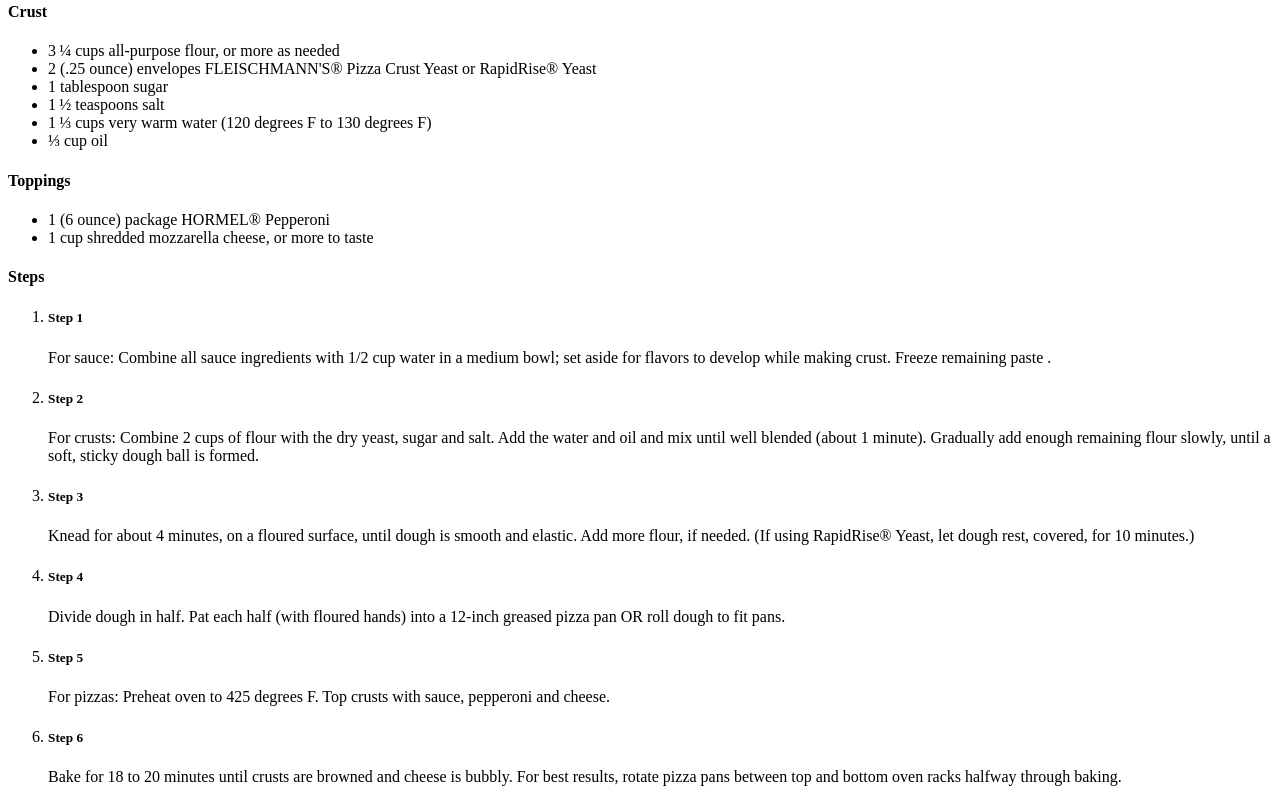
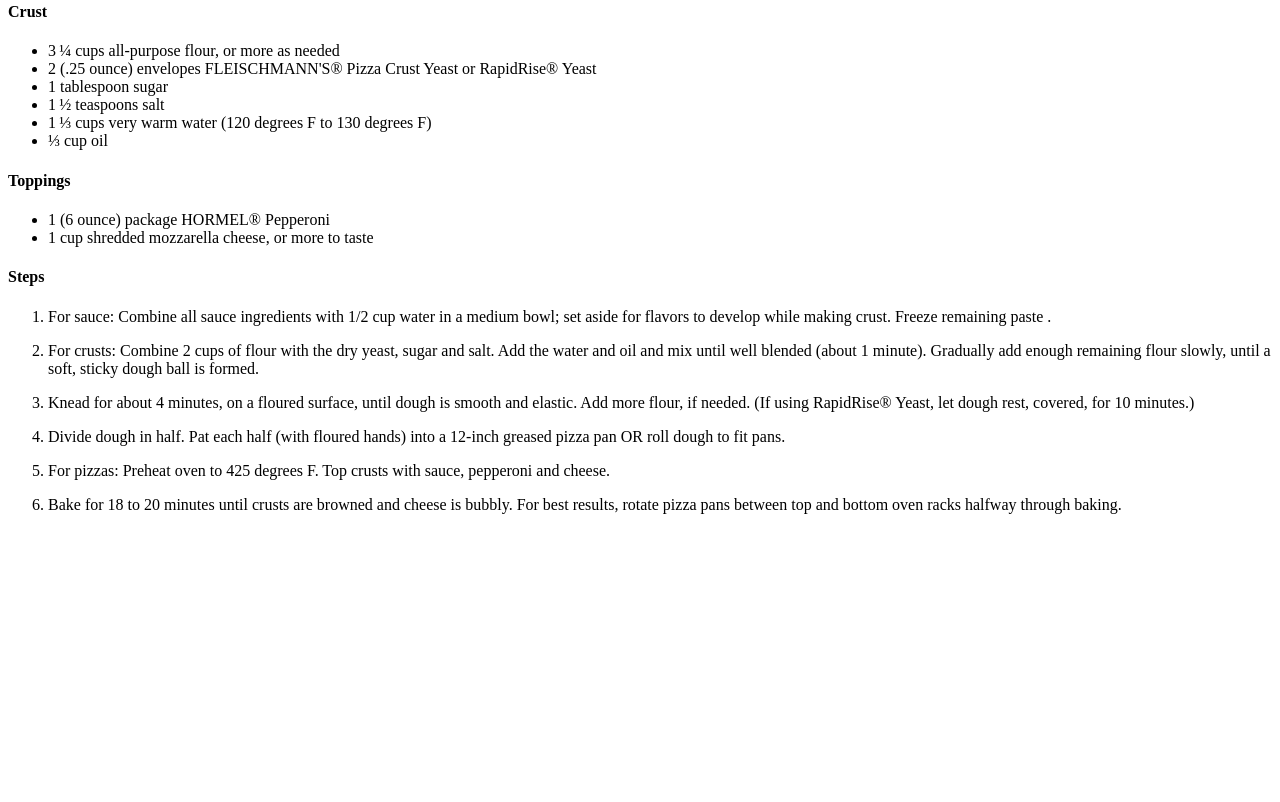
Before and after one commit to adrien-dimitri/odin-recipes, a plain HTML site: page index.html in a window 1280 px wide. Shown: the part 732-1534 px from the top of the page. After the commit the page ends 1262 px from the top, so only its background shows below. Drawn offline with Linux system fonts and the light colour scheme.

Commit message:
Removed steps' headings

```diff
--- a/index.html
+++ b/index.html
@@ -52,7 +52,7 @@
 
         <h4>Steps</h4>
         <ol><li>
-                <h5>Step 1</h5>
+
                 <p>For sauce: Combine all sauce ingredients with 1/2
                 cup water in a medium bowl; set aside for flavors to develop while
                 making crust. Freeze remaining paste .
@@ -60,7 +60,7 @@
             </li>
 
             <li>
-                <h5>Step 2</h5>
+
                 <p>For crusts: Combine 2 cups of flour with the dry yeast, sugar and
                 salt. Add the water and oil and mix until well blended
                 (about 1 minute). Gradually add enough remaining flour slowly,
@@ -69,7 +69,7 @@
             </li>
 
             <li>
-                <h5>Step 3</h5>
+
                 <p>Knead for about 4 minutes, on a floured surface, until dough
                     is smooth and elastic. Add more flour, if needed. (If using
                     RapidRise® Yeast, let dough rest, covered, for 10 minutes.)
@@ -77,7 +77,7 @@
             </li>
 
             <li>
-                <h5>Step 4</h5>
+
                 <p>Divide dough in half. Pat each half (with floured hands) into a
                     12-inch greased pizza pan OR roll dough to fit pans.
                 </p>
@@ -85,13 +85,13 @@
 
 
             <li>
-                <h5>Step 5</h5>
+
                 <p>For pizzas: Preheat oven to 425 degrees F. Top crusts with sauce,
                     pepperoni and cheese.
             </li>
 
             <li>
-                <h5>Step 6</h5>
+
                 <p>Bake for 18 to 20 minutes until crusts are browned and cheese
                     is bubbly. For best results, rotate pizza pans between top and bottom oven racks halfway through baking.
                 </p>
```
